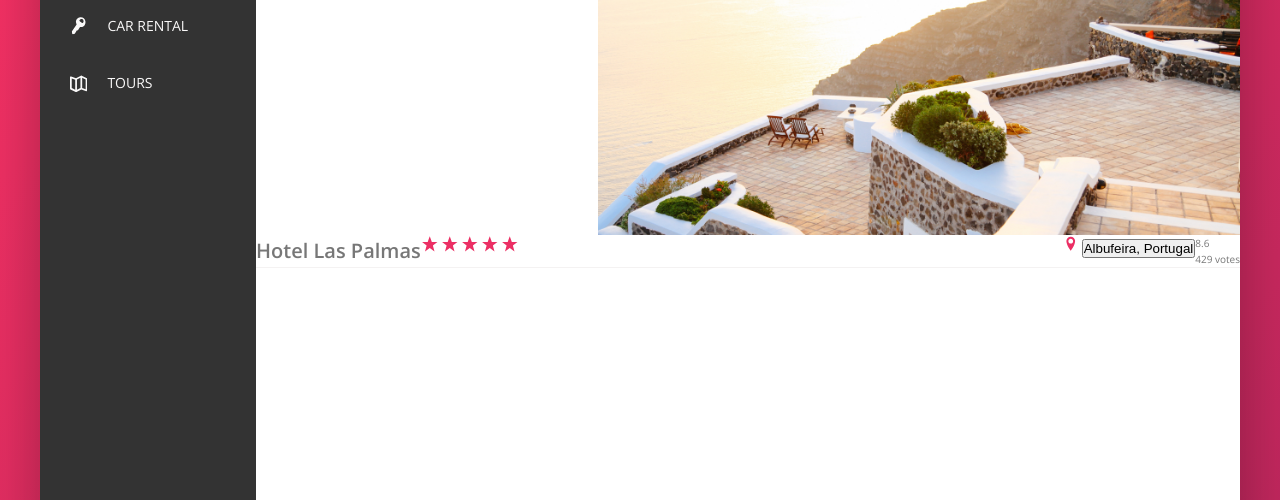
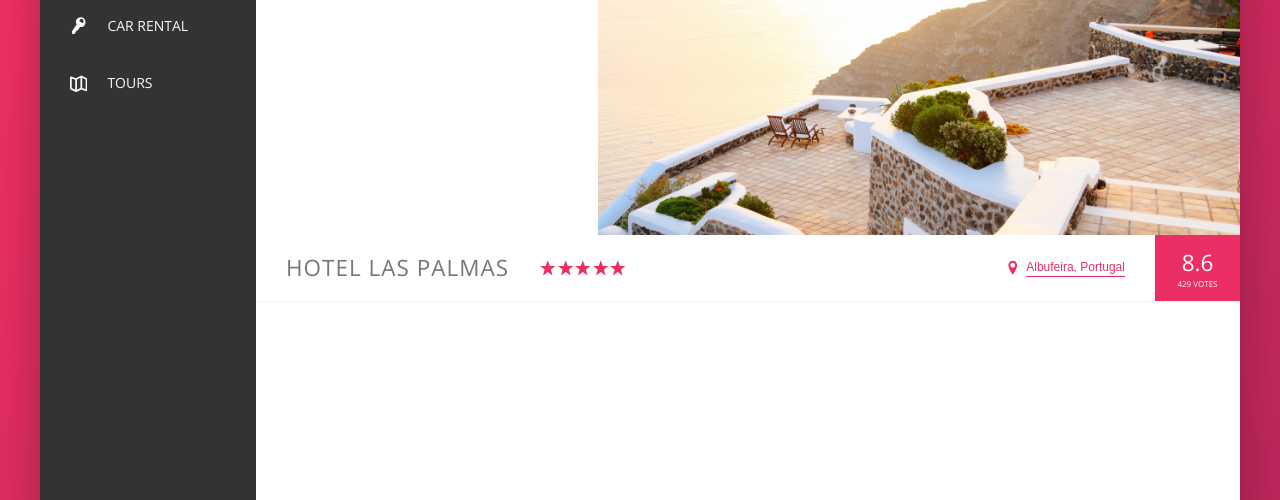
Before and after one commit to annafoldvari/trillo, a website: page index.html in a window 1280 px wide. Shown: the part 300-800 px from the top of the page. Drawn offline with nearby package versions, Linux system fonts and the light colour scheme.

Commit message:
Hotel overview added.

```diff
--- a/sass/_components.scss
+++ b/sass/_components.scss
@@ -206,14 +206,20 @@
 
 
   display: flex;
+  align-items: center;
   border-bottom: 1px solid var(--color-grey-light-2);
 
   &__heading {
-
+    font-size: 2.25rem;
+    font-weight: 300;
+    text-transform: uppercase;
+    letter-spacing: 1px;
+    padding: 1.5rem 3rem;
   }
 
   &__stars {
     margin-right: auto;
+    display: flex;
   }
 
   &__icon-star,
@@ -225,19 +231,78 @@
   }
 
   &__location {
+    font-size: 1.2rem;
+    display: flex;
+    align-items: center;
+  }
+
+  &__icon-location {
+    margin-right: .5rem;
+  }
+
+  &__rating {
+    background-color: var(--color-primary);
+    color: #fff;
+    margin-left: 3rem;
+    padding: 0 2.25rem;
+    align-self: stretch;
+
+    display: flex;
+    flex-direction: column;
+    align-items: center;
+    justify-content: center;
+  }
+
+  &__rating-average {
+    font-size: 2.25rem;
+    font-weight: 300;
+    margin-bottom: -3px;
+  }
+
+  &__rating-count {
+    font-size: .8rem;
+    text-transform: uppercase;
+  }
+
+}
+
+.btn-inline {
+  border: none;
+  color: var(--color-primary);
+  font-size: inherit;
+  border-bottom: 1px solid currentColor;
+  padding-bottom: 2px;
+  display: inline-block;
+  background-color: transparent;
+  cursor: pointer;
+  transition: all .2s;
+
+
+  &:hover {
+    color: var(--color-grey-dark-1);
 
   }
 
-  &__rating {
+  &:focus {
+    outline: none;
+    animation: pulsate 1s infinite;
+  }
+}
 
-  }
+ @keyframes pulsate {
+   0% {
+     transform: scale(1);
+     box-shadow: none;
+   }
 
-  &__rating-average {
+   50% {
+     transform: scale(1.05);
+     box-shadow: 0 1rem 4rem rgba(0,0,0,.25);
 
-  }
+   }
 
-  &__rating-count {
-
-  }
-
-}
+   100% {
+     transform: scale(1);
+     box-shadow: none;
+   }
+ }
```
Also changed, not shown: css/style.css.
